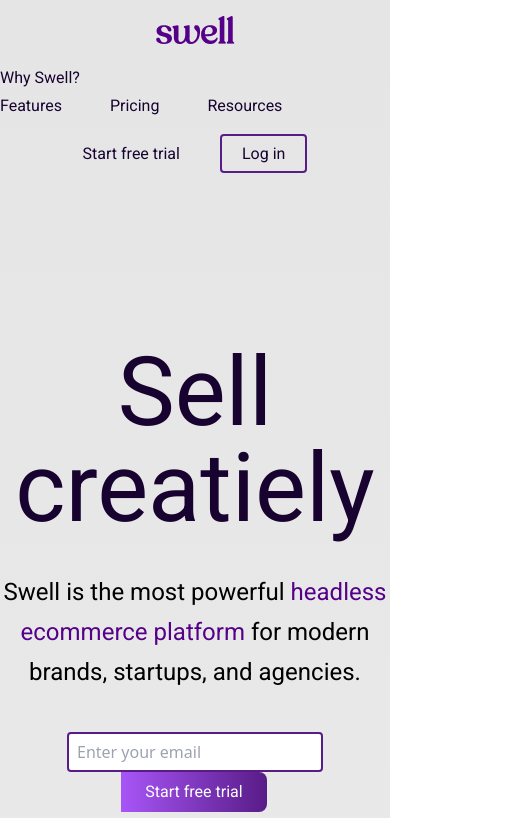
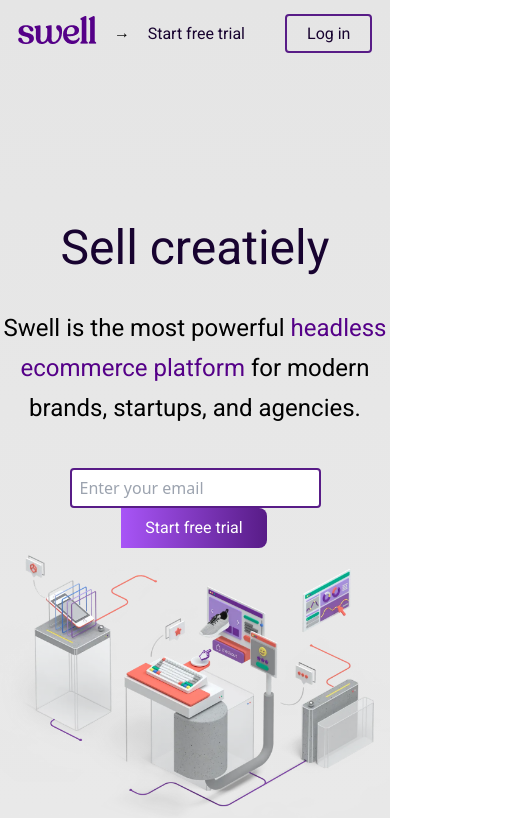
Before and after one commit to Davitm944/Swell, a React (Create React App) app: page / in a window 390 px wide. Shown: the top 818 px of the page, 506 px wide, since content can reach past the window. Built offline with nearby package versions, Linux system fonts and the light colour scheme.

Commit message:
Making page responsive

```diff
--- a/package.json
+++ b/package.json
@@ -3,6 +3,7 @@
   "version": "0.1.0",
   "private": true,
   "dependencies": {
+    "@react-hook/window-size": "^3.0.7",
     "@testing-library/jest-dom": "^5.16.2",
     "@testing-library/react": "^12.1.4",
     "@testing-library/user-event": "^13.5.0",
--- a/src/components/cards/MerchantCard.js
+++ b/src/components/cards/MerchantCard.js
@@ -10,7 +10,7 @@ function MerchantCard(props) {
 				<div class='pl-7'>
 					<img src={props.icon} alt='logo' />
 				</div>
-				<p class='md:py-7 md:text-xl md:leading-8 md:text-center sm:text-base sm:py-5'>{props.text}</p>
+				<p class='md:py-7 md:text-xl md:leading-8 md:text-center sm:text-base sm:p-5'>{props.text}</p>
 				<span class='text-base'>{props.author}</span>
 			</div>
 		</div>
--- a/src/components/compare/Compare.js
+++ b/src/components/compare/Compare.js
@@ -8,10 +8,10 @@ import icon4 from 'components/icons/icon4.png'
 
 function Compare() {
 	return (
-		<div class='bg-gradient-to-b from-purple-300 to-white rounded mx-[76px] pt-[55px]' id='compare'>
-			<h1 class='text-4xl max-w-[555px] text-center mt-[55px] mb-[70px] mx-auto font-semibold'>How does Swell compare to other enterprise platforms?</h1>
+		<div class='bg-gradient-to-b from-purple-300 to-white rounded md:mx-[76px] md:pt-[55px]' id='compare'>
+			<h1 class='md:text-4xl max-w-[555px] text-center mt-[55px] mb-[70px] mx-auto font-semibold sm:text-2xl'>How does Swell compare to other enterprise platforms?</h1>
 
-      <div class='mx-auto my-0 '>
+      <div class='mx-auto my-0 overflow-scroll '>
           <table class='my-0 mx-auto'>
             <tr>
               <th class='p-2'></th>
--- a/src/components/features/Features.js
+++ b/src/components/features/Features.js
@@ -5,7 +5,7 @@ import icon from 'components/icons/check.png';
 function Features() {
 	return (
 		<div class='md:mx-20 sm:mx-16' id='features'>
-			<h1 class='md:leading-[50px]  md:text-[56px] md:max-w-[695px] md:mb-14 sm:text-4xl sm:mb-6 sm:leading-5'>More of what you need, out of the box</h1>
+			<h1 class='text-xl md:leading-[50px]  md:text-[56px] max-w-[695px] md:mb-14 sm:text-4xl sm:my-4 m-4'>More of what you need, out of the box</h1>
 			<div>
 				<div class='absolute z-10'>
 					<ul>
--- a/src/components/footer/Footer.js
+++ b/src/components/footer/Footer.js
@@ -7,7 +7,7 @@ import icon4 from 'components/icons/Vector (13).png';
 function Footer() {
 	return (
 		<footer class='mt-24 max-w-7xl'>
-			<div class='flex justify-around  mb-44'>
+			<div class='flex justify-around  sm:mb-44 mb-4'>
 				<div>
 					<img src={icon1} alt='icon' />
 				</div>
@@ -19,7 +19,7 @@ function Footer() {
 				</div>
 			</div>
 
-			<div class='flex justify-evenly'>
+			<div class='flex sm:justify-evenly flex-wrap sm:p-0 px-5'>
 				<ul>
 					<li>
 						<img src={icon4} alt='icon' class='mb-5' />
--- a/src/components/header/Header.js
+++ b/src/components/header/Header.js
@@ -1,16 +1,37 @@
-import React from 'react';
+import React, { useState, useEffect } from 'react';
 import logo from 'components/icons/Vector (14).png';
 import Link from 'react-scroll/modules/components/Link';
+import { useWindowWidth } from '@react-hook/window-size';
 
 function Header() {
+	const [ navStyle, setNavStyle ] = useState('');
+	const [ ddStyle, setddStyle ] = useState('hidden');
+	const [ iconStyle, SetIconStyle ] = useState('');
+
+	const onMobile = () => {
+		if (ddStyle === 'hidden') {
+			setddStyle('block absolute');
+			setNavStyle('flex flex-col relative top-[55px] right-11 shadow-xl py-6 bg-gray-100 rounded');
+			SetIconStyle('rotate-90 duration-500');
+		} else {
+			setddStyle('hidden');
+			setNavStyle('');
+			SetIconStyle('duration-500');
+		}
+	};
+
 	return (
 		<header>
-			<div class='flex justify-evenly  align-middle flex-wrap'>
+			<div class='flex justify-evenly  align-middle flex-wrap md:flex-nowrap'>
 				<div class='mt-4'>
 					<img src={logo} alt='logo' class='cursor-pointer' />
 				</div>
+				<span class={`sm:hidden block mt-5 ${iconStyle}`} onClick={onMobile}>
+					→
+				</span>
 
-				<nav class='font-roboto pt-5 '>
+				<div class={`sm:block ${ddStyle} `}>
+					<nav class={`sm:font-roboto sm:pt-5 sm:block sm:static sm:top-0 sm:left-0 ${navStyle}`}>
 						<Link to='whySwell' smooth={true} duration={1000} class='nav_link'>
 							Why Swell?
 						</Link>
@@ -24,6 +45,7 @@ function Header() {
 							Resources
 						</Link>
 					</nav>
+				</div>
 
 				<div class='font-roboto pt-5'>
 					<a href='/' class='leading-7 text-primary'>
--- a/src/components/intro/Intro.js
+++ b/src/components/intro/Intro.js
@@ -6,7 +6,7 @@ function Intro() {
 		<div class='flex text-center justify-center mt-44'>
 			<div class='text-center'>
 				<div class='max-w-2xl mx-auto my-0'>
-					<h1 class='text-8xl	text-primary font-roboto'>Sell creatiely</h1>
+					<h1 class='md:text-8xl	text-primary font-roboto text-5xl'>Sell creatiely</h1>
 					<p class='text-2xl mt-9 font-roboto leading-10'>
 						Swell is the most powerful{' '}
 						<a href='/' class='text-secondary'>
@@ -16,7 +16,7 @@ function Intro() {
 						for modern brands, startups, and agencies.
 					</p>
 					<div class='mt-10'>
-						<input type='text' placeholder='Enter your email' class='border-2 border-solid border-purple-900 rounded py-3 px-2 h-10 w-64	' />
+						<input type='text' placeholder='Enter your email' class='border-2 border-solid border-purple-900 rounded py-3 px-2  h-10 sm:w-64	' />
 						<button class='bg-gradient-to-r from-purple-500 to-purple-900 py-2 px-6 rounded-r-lg -ml-0.5 text-white font-roboto'>Start free trial</button>
 					</div>
 				</div>
--- a/src/components/merchants/Merchants.js
+++ b/src/components/merchants/Merchants.js
@@ -10,7 +10,7 @@ import MerchantCard from 'components/cards/MerchantCard';
 function Merchants() {
 	return (
     <div>
-      <h1 class='text-center text-primary text-[56px] mt-[126px] mb-[81px]'>Merchants on the move</h1>
+      <h1 class='text-center text-primary md:text-[56px] mt-[126px] mb-[81px] sm:text-2xl'>Merchants on the move</h1>
 		<div class=' md:mx-[76px] flex justify-center'>
 			<MerchantCard
 				layout='flex flex-col bg-card1 w-1/3'
--- a/src/index.css
+++ b/src/index.css
@@ -9,21 +9,22 @@ code {
 
 @layer base {
   th {
-    @apply p-[30px] last:p-0 max-w-[350px] text-left text-primary text-base font-normal;
+    @apply p-[30px] last:p-0 max-w-[350px] text-left text-primary text-base font-normal ;
   }
 
 	footer li {
-		@apply flex mb-2 last:mb-0 text-primary text-base text-left
+		@apply flex sm:mb-2 last:mb-0 text-primary sm:text-base text-left text-sm
+	}
+	footer ul {
+		@apply w-1/2 sm:w-auto mb-5
 	}
 }
 
 @layer components {
 	.nav_link {
-		@apply mr-12 leading-7 text-primary cursor-pointer;
+		@apply mr-11 ml-1 leading-7 text-primary cursor-pointer;
 	}
-	.input {
-		@apply border-2 border-solid border-purple-900 rounded py-3 px-2 h-10 w-64
-	}
+
 	.link {
 		@apply text-secondary text-xl leading-8 font-roboto
 	}
```
Also changed, not shown: 1 other file (tests, documents, lock files or other folders). Lines whose indentation alone changed are shown as unchanged.
